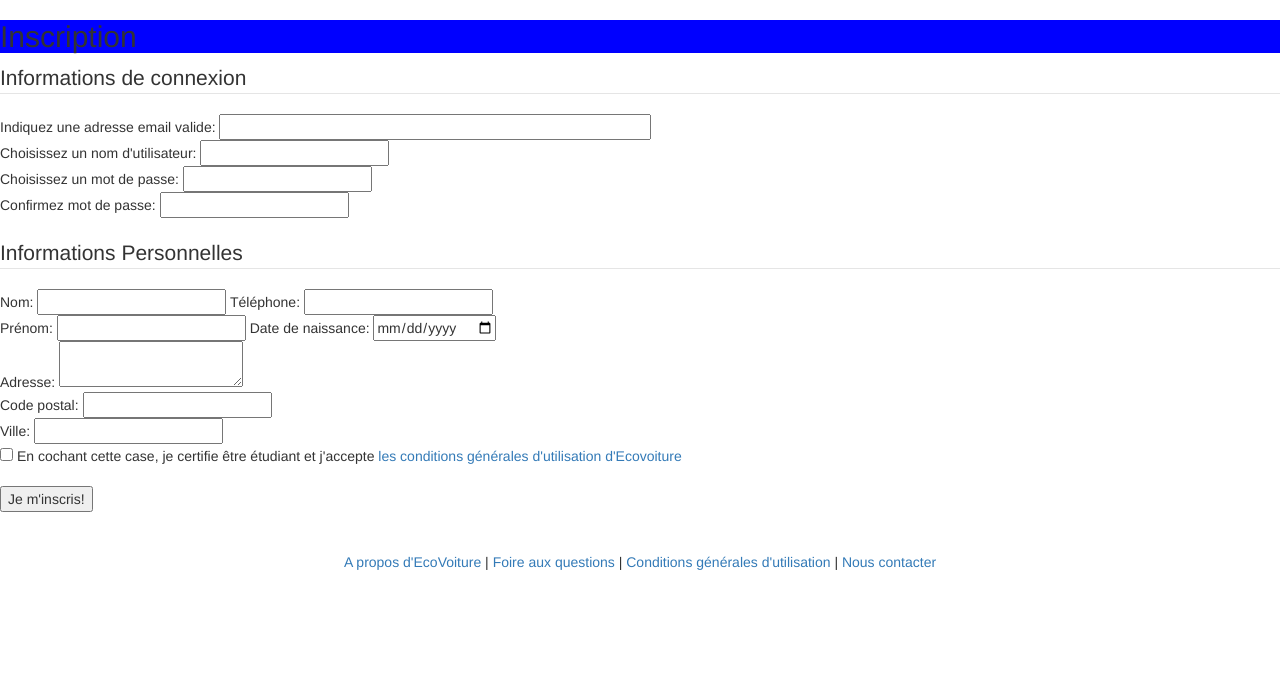
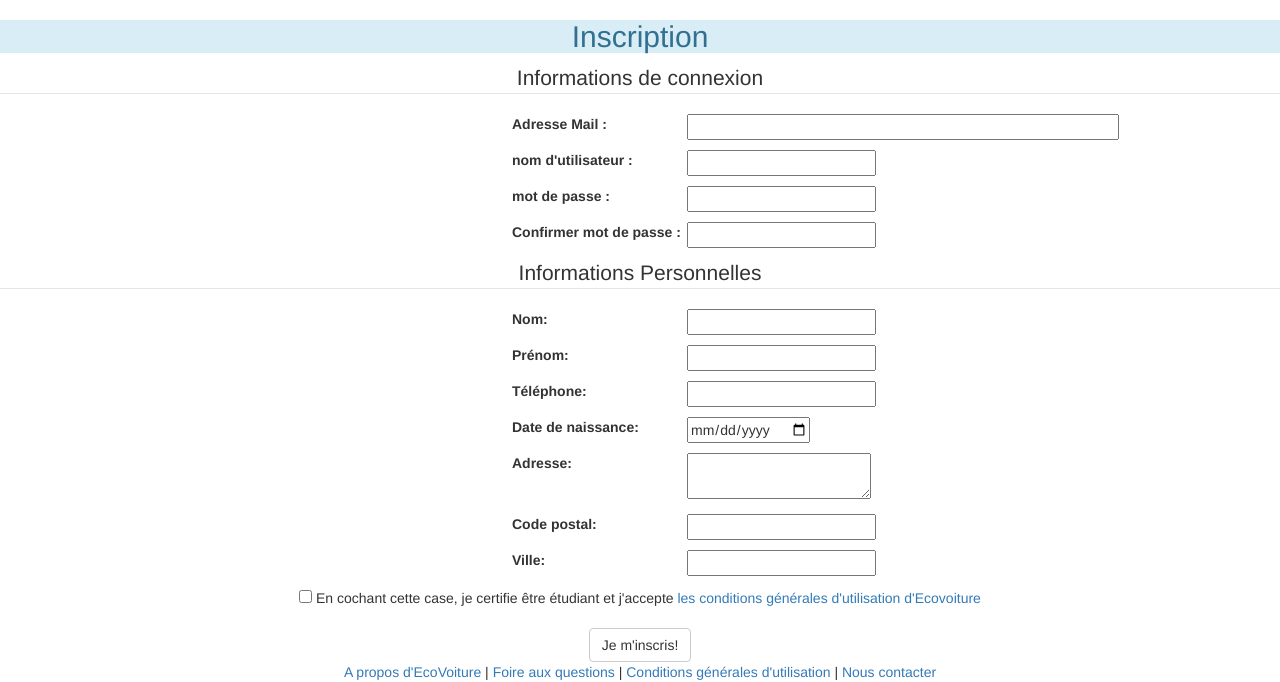
Before and after one commit to guigui33/ecoVoiture, a PHP site: page /inscription.php in a window 1280 px wide. Shown: the part 152-834 px from the top of the page. Before the commit the page ends 722 px from the top, so only its background shows below. Run offline with PHP 8.4, Linux system fonts and the light colour scheme; some libraries are stand-ins or nearby versions.

Commit message:
Inscription Mie en page + requete presque fini

```diff
--- a/fichiersPHP/css/custom.css
+++ b/fichiersPHP/css/custom.css
@@ -31,15 +31,26 @@ ul.notes-echelle li label {
   cursor: pointer;
 }
 
-footer {position:relative; bottom: 0; left: 0; right: 0;}
-
+footer {
+ position:relative;
+ bottom: 0;
+ left: 0;
+ right: 0;
+}
+label
+{
+ display: block;
+ width: 175px;
+ float : left;
+ margin-left:40%;
+}
 
 .information{
 background-color:#c3c3c3;
 border:1px solide #c3c3c3;
 border-radius:5px 5px 5px 5px ;
 box-shadow: 10px 10px 5px #888888;
-margin-bottom:25px;
+margin-bottom:15px;
 padding:5px;
 margin-lefr:5px;
 margin-right:5px;
--- a/fichiersPHP/entete_footer.php
+++ b/fichiersPHP/entete_footer.php
@@ -65,7 +65,7 @@ function entete($titre){ ?>
 function footer(){ ?>
 <center>
 <div class="footer">
-<br><a href="apropos.php">A propos d'EcoVoiture</a> | <a href="faq.php">Foire aux questions</a> | <a href="Conditions.php">Conditions générales d'utilisation</a> | <a href="Nouscontacter.php">Nous contacter</a>
+<a href="apropos.php">A propos d'EcoVoiture</a> | <a href="faq.php">Foire aux questions</a> | <a href="Conditions.php">Conditions générales d'utilisation</a> | <a href="Nouscontacter.php">Nous contacter</a>
 </div>
 </center>
 	</body>
--- a/fichiersPHP/inscription.php
+++ b/fichiersPHP/inscription.php
@@ -3,31 +3,30 @@ require_once("entete_footer.php");//inclus le fichier entete
 entete('inscription');
 ?>
 
-<h2 style="background:blue"> Inscription </h2>
+<h2 class="alerte alert-info" align="center"> Inscription </h2>
 
-<form action="verification_creation_compte.php" method="GET">
+<form action="verification_creation_compte.php" method="POST" >
 	<fieldset>
-	<legend>Informations de connexion</legend>
-	Indiquez une adresse email valide: <input type="email" name="email" maxlength="320" size="50" required><br/>
-	Choisissez un nom d'utilisateur: <input type="text" name="login" maxlength="30" size="20" required><br/>
-	Choisissez un mot de passe: <input type="password" name="psswd" required><br/>
-	Confirmez mot de passe: <input type="password" name="psswdBis" required><br/>
+	<legend align="center">Informations de connexion</legend>
+	<p><label for="email">Adresse Mail :</label><input  type="email"   id="email"name="email" maxlength="320" size="50" required  /><br /></p>
+	<p><label for="login">nom d'utilisateur :</label><input type="text" name="login" id="login" maxlength="30" size="20" required/><br /></p>
+	<p><label for="psswd">mot de passe :</label> <input type="password"  id="psswd" name="psswd" required /><br/></p>
+	<p><label for="psswdBis">Confirmer mot de passe :</label><input  type="password"  id="psswdBis" name="psswdBis" required /><br/></p>
 	</fieldset>
-	<br/>
-	<fieldset>
-	<legend>Informations Personnelles</legend>
-	Nom: <input type="text" name="nom" required>
-	Téléphone: <input type="tel" name="telephone"> <br/>
-	Prénom: <input type="text" name="prenom" required>
-	Date de naissance: <input type="date" name="date" required> <br/>
-	Adresse: <textarea name="adresse" required></textarea><br/>
-	Code postal: <input type="text" name="codePostal" required><br/>
-	Ville: <input type="text" name="ville" required><br/>
+	<fieldset >
+	<legend align="center">Informations Personnelles</legend>
+	<p><label for="nom">Nom:</label> <input type="text" name="nom" required />
+	<p><label for="prenom">Prénom:</label> <input type="text" name="prenom" required />
+	<p><label for="telephone">Téléphone:</label> <input type="tel" name="telephone" /> <br/>
+	<p><label for="date">Date de naissance: </label><input type="date" name="date" required /> <br/>
+	<!--<p><label for="sexe">Sexe :</label><input type="radio" name="sexe" id="sexe" />Homme <input type="radio" name="sexe" />Femme<br /></p>-->
+	<p><label for="adresse">Adresse:</label> <textarea name="adresse" required /></textarea><br/>
+	<p><label for="codePostall">Code postal:</label> <input type="text" name="codePostal" required /><br/>
+	<p><label for="ville">Ville: </label><input type="text" name="ville" required /> <br/>
 	</fieldset>
-	<input type="checkbox" name="validerCondGeneral" value="validerCondGeneral" required> En cochant cette case, je certifie être étudiant et j'accepte
+    <center>
+	<input  type="checkbox" name="validerCondGeneral" value="validerCondGeneral"  required /> En cochant cette case, je certifie être étudiant et j'accepte
 	<a href="condGeneralEcovoiture.php">les conditions générales d'utilisation d'Ecovoiture</a> <br/><br/>
-	<input type="submit" value="Je m'inscris!"></input>
+	<input class="btn btn-default" type="submit" value="Je m'inscris!" /></input></center>
 </form>
-<br/>
-
 <?php footer(); ?>
```
Also changed, not shown: fichiersPHP/home.php (+4 -4 lines), fichiersPHP/rechercher.php (deleted, +0 -43 lines), fichiersPHP/verification_creation_compte.php (+24 -7 lines).
